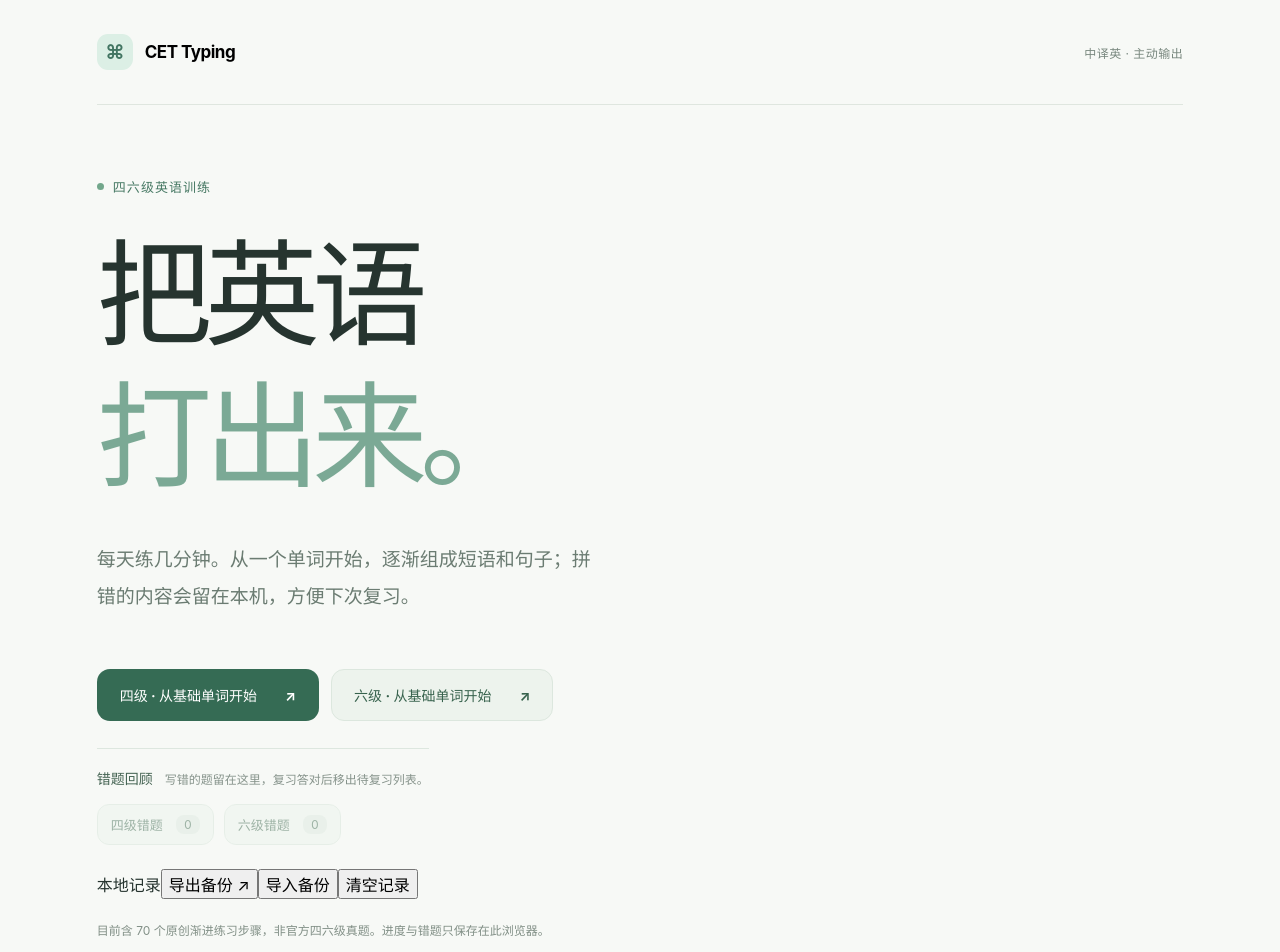
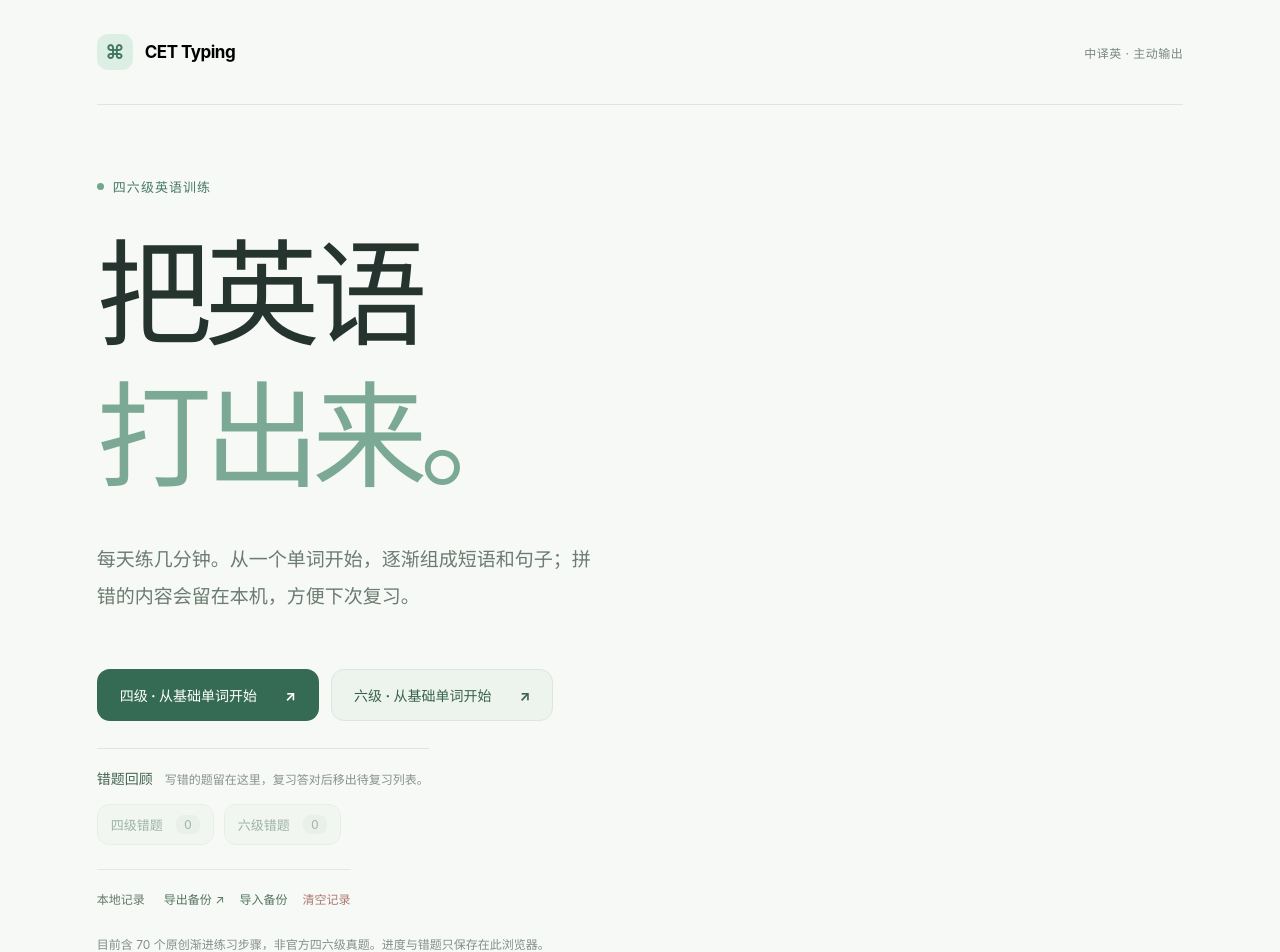
Before and after one commit to Kurumi33333/cet-typing, a React (Vite) app: page / in a window 1280 px wide. Shown: the top 952 px of the page. Built offline with nearby package versions, Linux system fonts and the light colour scheme.

Commit message:
style(study): unobtrusive backup, restore, reset controls

```diff
--- a/src/styles.css
+++ b/src/styles.css
@@ -181,3 +181,11 @@ h1 em { color: #7ba995; font-style: normal; }
 .review-count { min-width: 24px; padding: 2px 6px; text-align: center; background: #dce9df; border-radius: 8px; font-variant-numeric: tabular-nums; font-size: 12px; }
 .storage-warning { margin: 12px auto; padding: 11px 14px; max-width: 570px; background: #fbf0e6; color: #9b5c35; border-radius: 10px; font-size: 13px; line-height: 1.7; }
 @media (max-width: 560px) { .review-entry { margin-top: 22px; }.review-entry-heading span { display: block; } }
+
+/* Explicit, local-only data portability tools. */
+.data-tools { display:flex; flex-wrap:wrap; gap:12px 15px; align-items:center; max-width:570px; padding-top:14px; border-top:1px solid #e2e9e3; }
+.data-tools span { font-size:12px; font-weight:650; color:#63786a; margin-right:4px; }
+.data-tools button { padding:6px 0; border:0; background:transparent; font-size:12px; cursor:pointer; color:#52765e; }
+.data-tools button:hover:not(:disabled) { text-decoration:underline; text-underline-offset:4px; }
+.data-tools button:disabled { opacity:.4; cursor:wait; }
+.data-tools .danger-text { color:#ad7770; }
```
